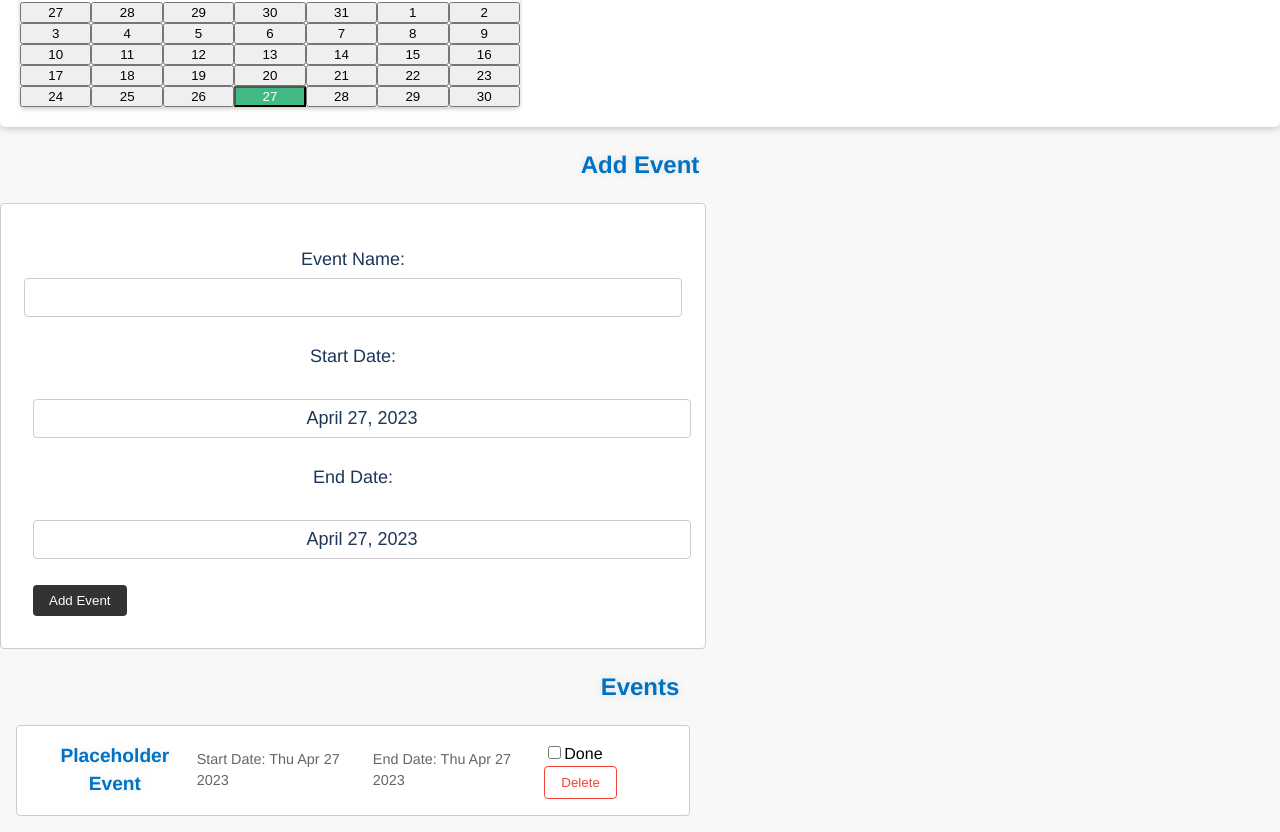
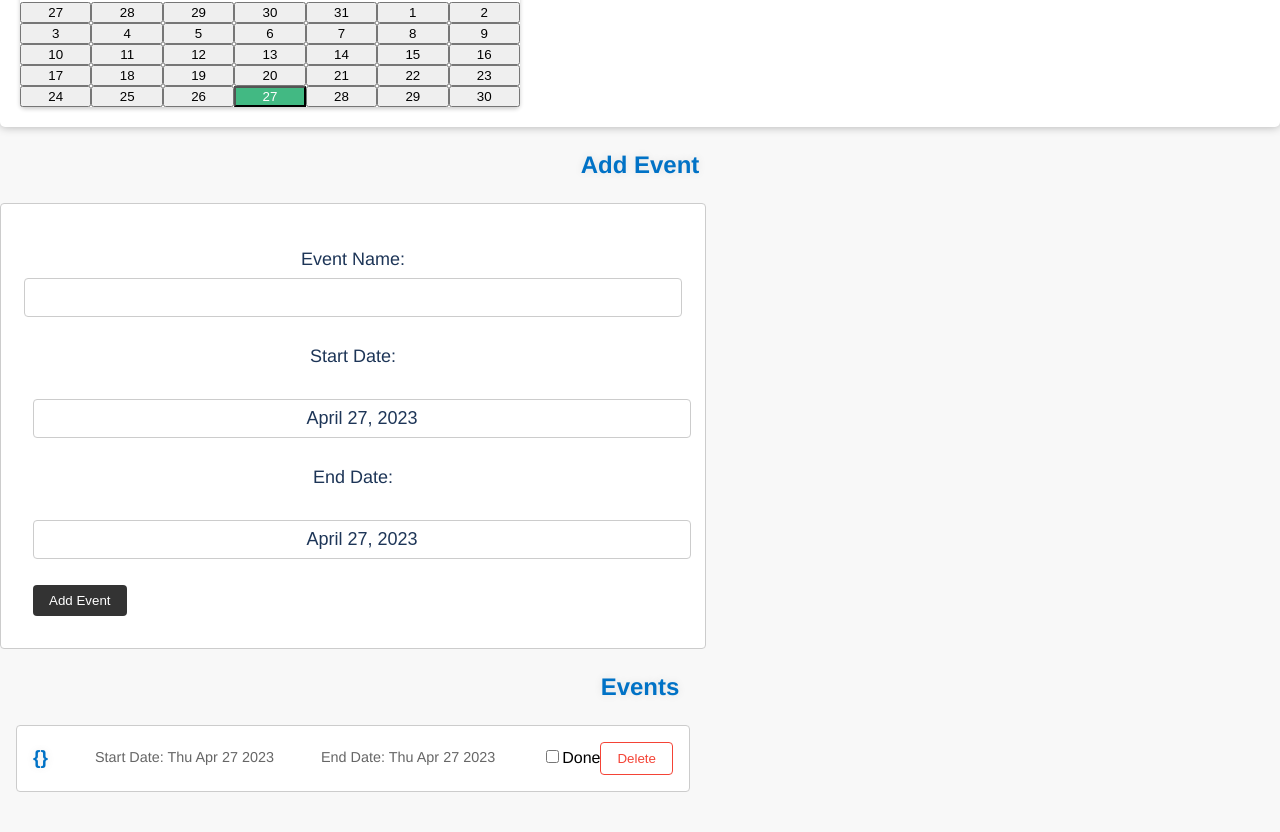
Before and after one commit to Partchworkboy/Planner, a React (Create React App) app: page / in a window 1280 px wide. Shown: the part 195-1027 px from the top of the page. After the commit the page ends 1003 px from the top, so only its background shows below. Built offline with nearby package versions, Linux system fonts and the light colour scheme.

Commit message:
Update events.js

```diff
--- a/src/events.js
+++ b/src/events.js
@@ -2,7 +2,7 @@
 
 const eventsData = [
   {
-    eventName: 'Placeholder Event',
+    eventName: '{}',
     startDate: new Date(),
     endDate: new Date(),
     done: false
```
